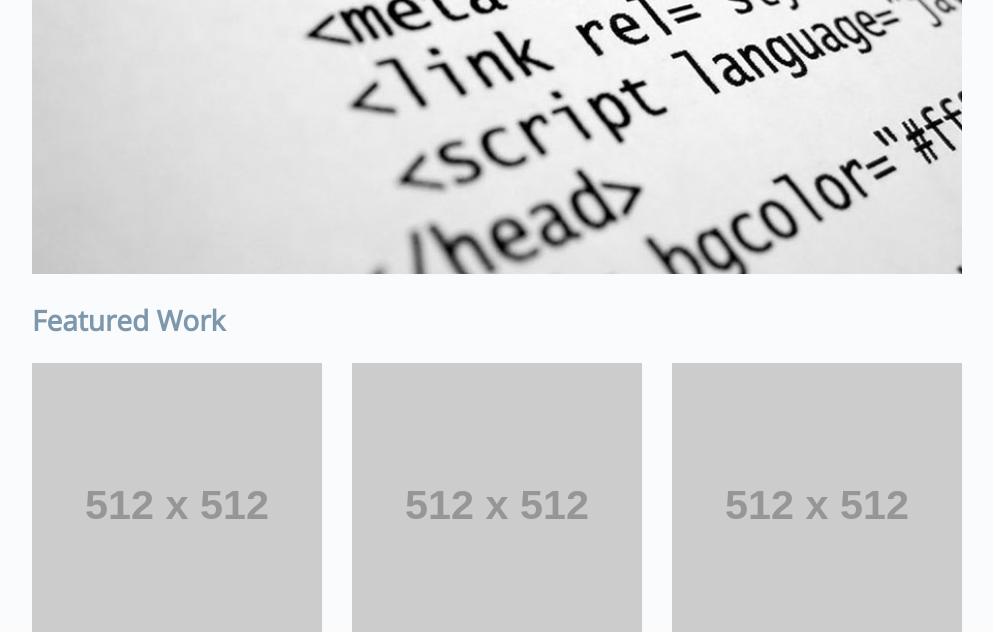
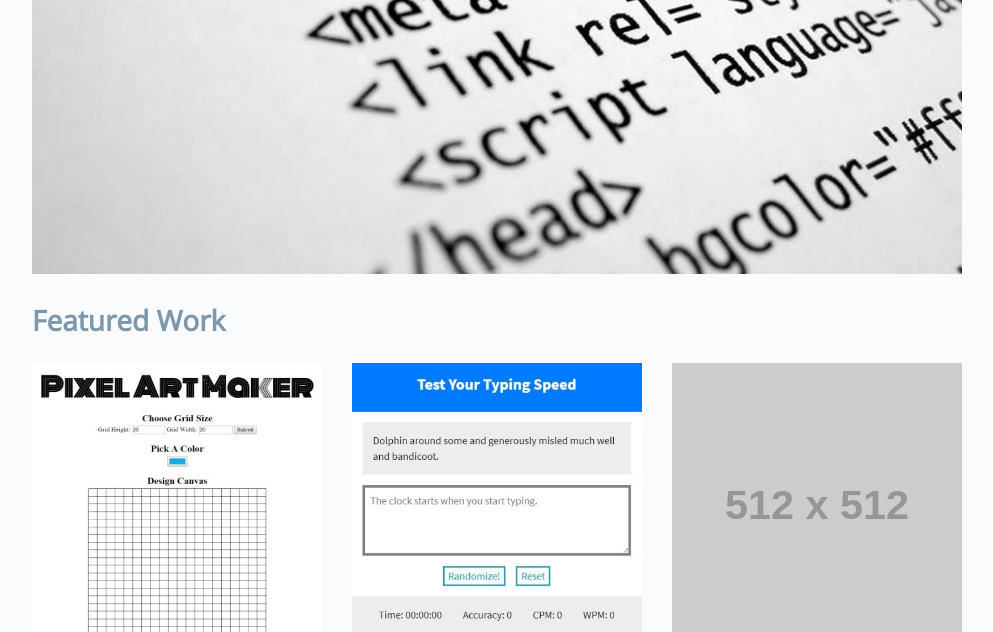
Before and after one commit to ibastawisi/fend-portfolio, a plain HTML site: page index.html in a window 1280 px wide. Shown: the part 369-1001 px from the top of the page, without its empty margins (143-1136 px from the left). Drawn offline with nearby package versions, Linux system fonts and the light colour scheme; placeholder pictures from the web are drawn by us.

Commit message:
Add screenshots

```diff
--- a/index.html
+++ b/index.html
@@ -25,7 +25,7 @@
     <div class="project-row">
       <div class="project-col">
         <a target="_blank" href="https://ibrahim-1996.github.io/Front-End/Projects/pixel-art-maker/">
-          <img src="http://via.placeholder.com/512x512" alt="">
+          <img src="img/pixel-art-maker.jpg" alt="Pixel Art Maker">
           <p class="project-title">pixel art maker</p>
           <p>Unleash your inner artist!
             <br>Turn a board of pixels into a work of ART</p>
@@ -33,7 +33,7 @@
       </div>
       <div class="project-col">
         <a target="_blank" href="https://ibrahim-1996.github.io/typing-speed-test/">
-          <img src="http://via.placeholder.com/512x512" alt="">
+          <img src="img/typing-speed-test.jpg" alt="Typing Speed Test">
           <p class="project-title">typing speed test</p>
           <p>How fast can you type?
             <br>Test your typing speed against 10 words</p>
```
Also changed, not shown: img/pixel-art-maker.jpg (added), img/typing-speed-test.jpg (added), 1 other file.
